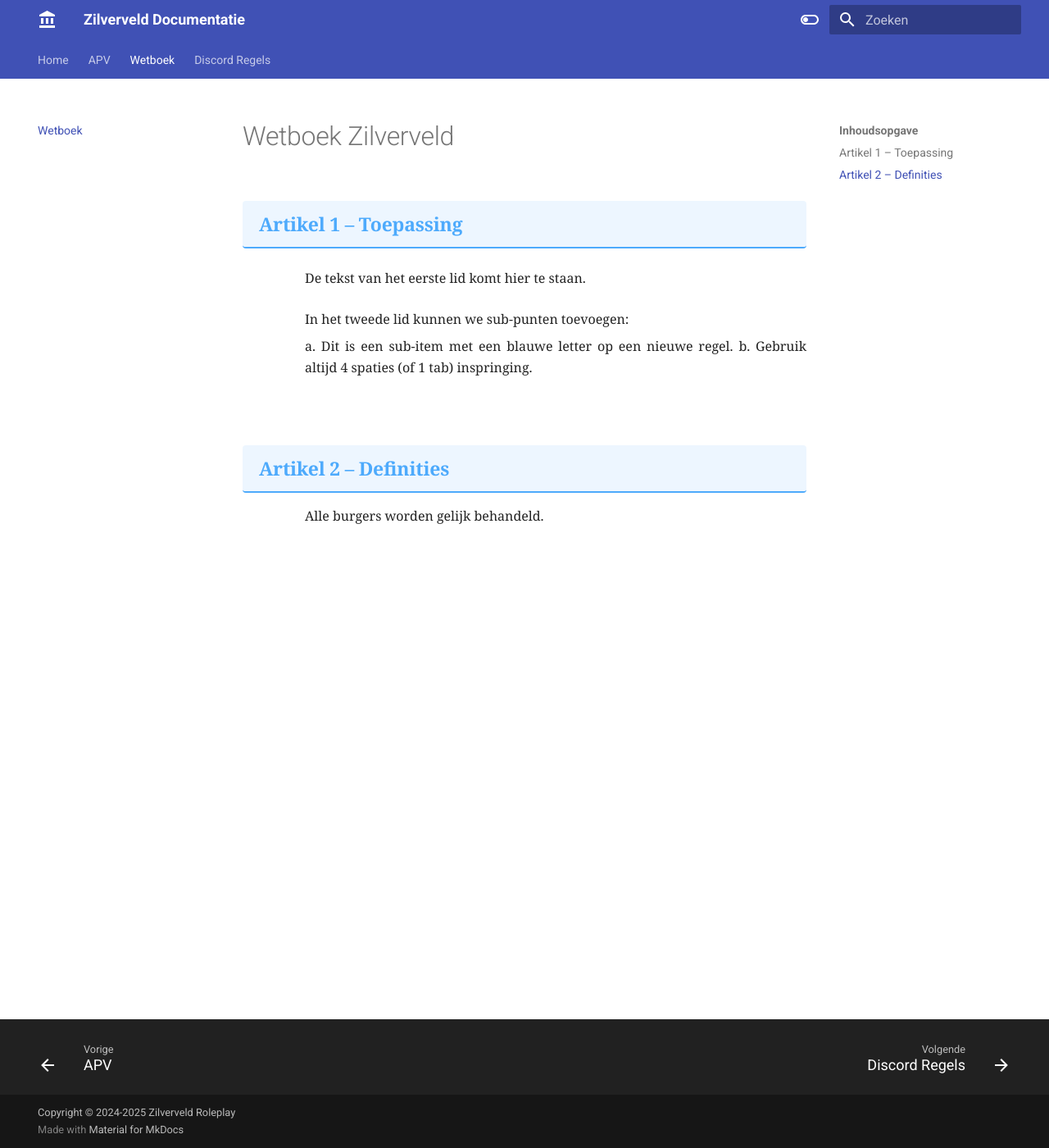
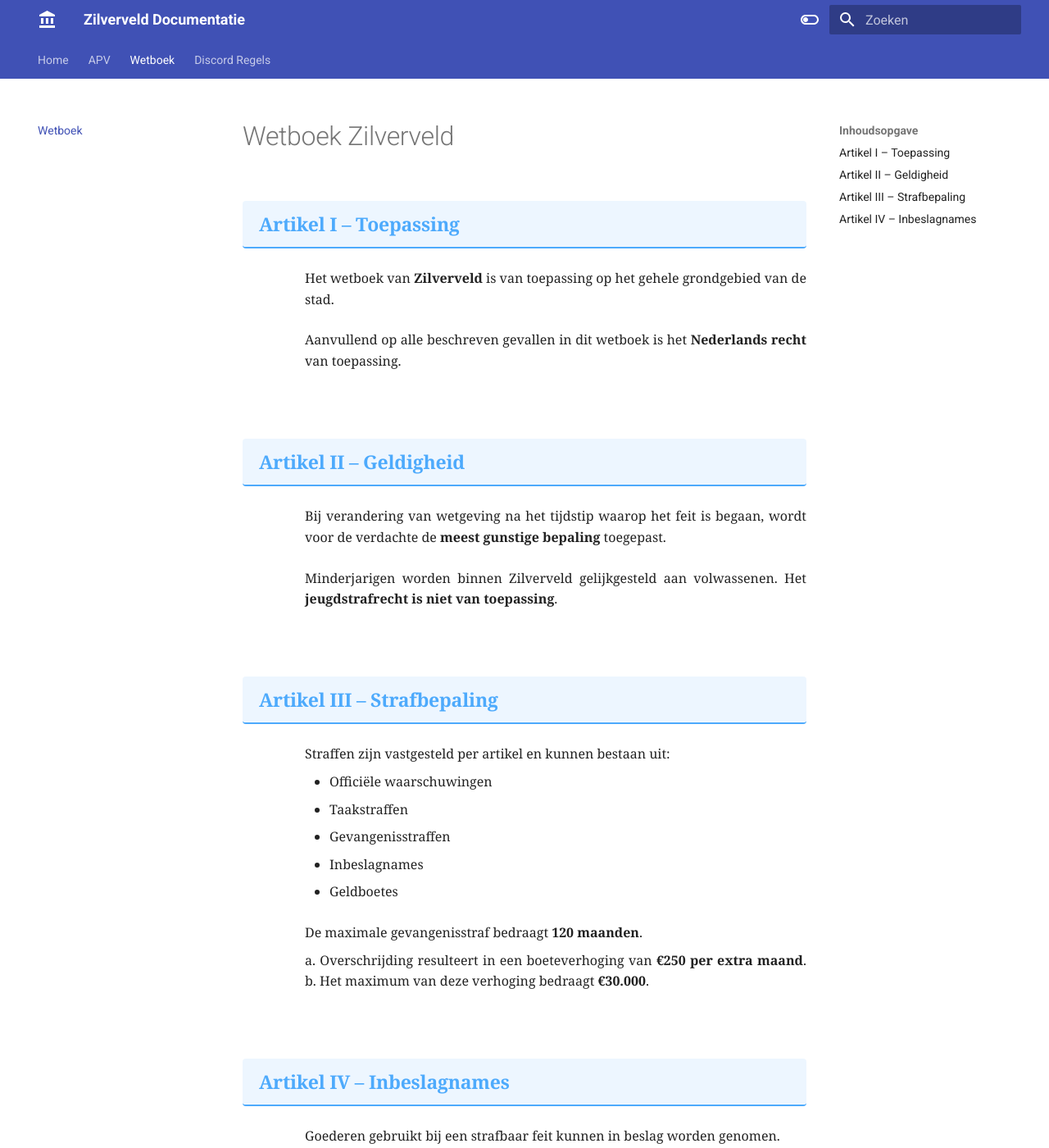
Before and after one commit to MythicalLapis0181/zv-documentatie, an MkDocs documentation site: the page built from docs/wetboek.md, in a window 1280 px wide and 1400 px high. Shown: the whole window at 82% size. Built offline with MkDocs 1.6.1 and Material for MkDocs 9.7.7, drawn with Linux system fonts in a browser that asks for light colours; comment, search, counter and statistics services are not loaded; some of the changed text lies outside the part shown.

Commit message:
Update wetboek.md

```diff
--- a/docs/wetboek.md
+++ b/docs/wetboek.md
@@ -2,18 +2,41 @@
 
 <div class="wetboek-content" markdown>
 
-## Artikel 1 – Toepassing
+## Artikel I – Toepassing
 
-1. De tekst van het eerste lid komt hier te staan.
+1. Het wetboek van **Zilverveld** is van toepassing op het gehele grondgebied van de stad.
 
-2. In het tweede lid kunnen we sub-punten toevoegen:
+2. Aanvullend op alle beschreven gevallen in dit wetboek is het **Nederlands recht** van toepassing.
 
-    a. Dit is een sub-item met een blauwe letter op een nieuwe regel.
-    b. Gebruik altijd 4 spaties (of 1 tab) inspringing.
+## Artikel II – Geldigheid
+
+1. Bij verandering van wetgeving na het tijdstip waarop het feit is begaan, wordt voor de verdachte de **meest gunstige bepaling** toegepast.
+
+2. Minderjarigen worden binnen Zilverveld gelijkgesteld aan volwassenen. Het **jeugdstrafrecht is niet van toepassing**.
+
+## Artikel III – Strafbepaling
+
+1. Straffen zijn vastgesteld per artikel en kunnen bestaan uit:
+    * Officiële waarschuwingen
+    * Taakstraffen
+    * Gevangenisstraffen
+    * Inbeslagnames
+    * Geldboetes
+
+2. De maximale gevangenisstraf bedraagt **120 maanden**.
+
+    a. Overschrijding resulteert in een boeteverhoging van **€250 per extra maand**.
+    b. Het maximum van deze verhoging bedraagt **€30.000**.
     {: type="a"}
 
-## Artikel 2 – Definities
+## Artikel IV – Inbeslagnames
 
-1. Alle burgers worden gelijk behandeld.
+1. Goederen gebruikt bij een strafbaar feit kunnen in beslag worden genomen.
+
+    a. De keuze tot inbeslagname is ter beoordeling van de politie.
+    b. Verwerking geschiedt conform politierichtlijnen.
+    {: type="a"}
+
+2. Voertuigen kunnen maximaal **drie (3) dagen** worden vastgehouden voor onderzoek.
 
 </div>
```
